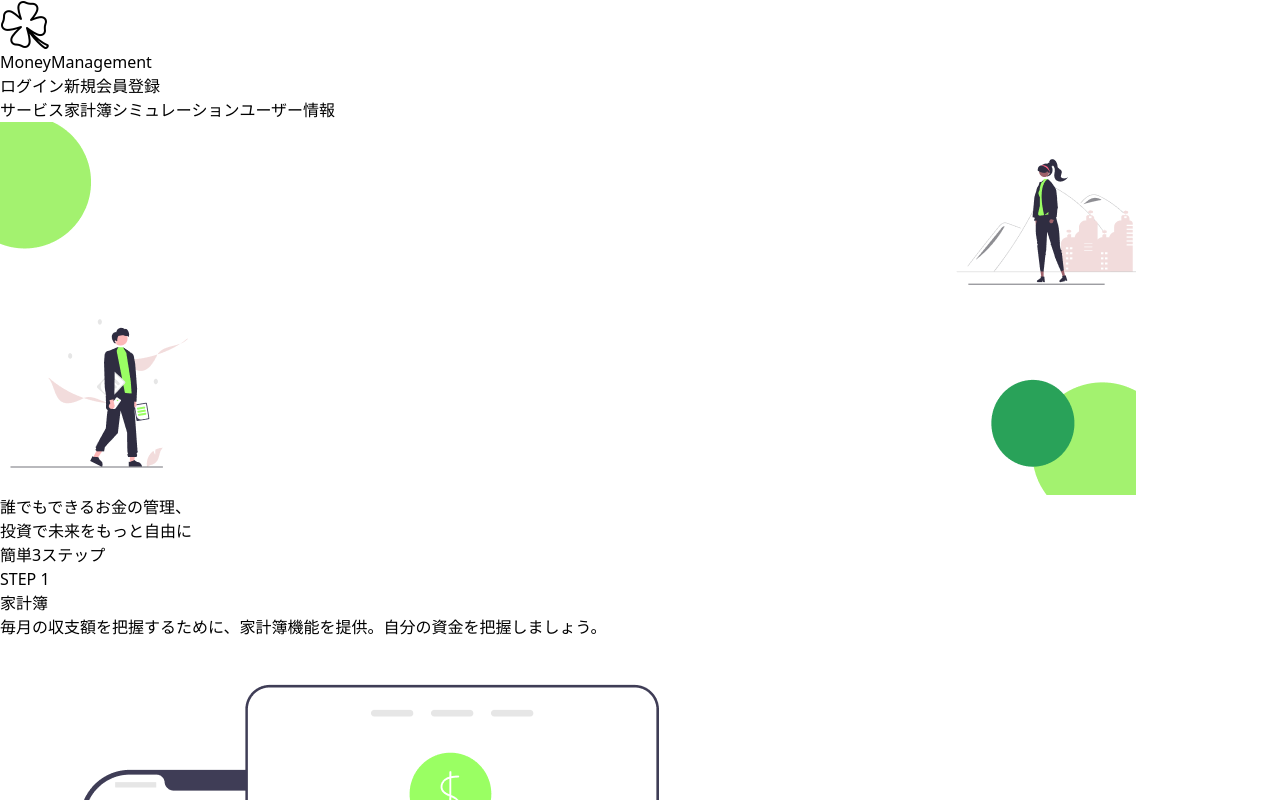
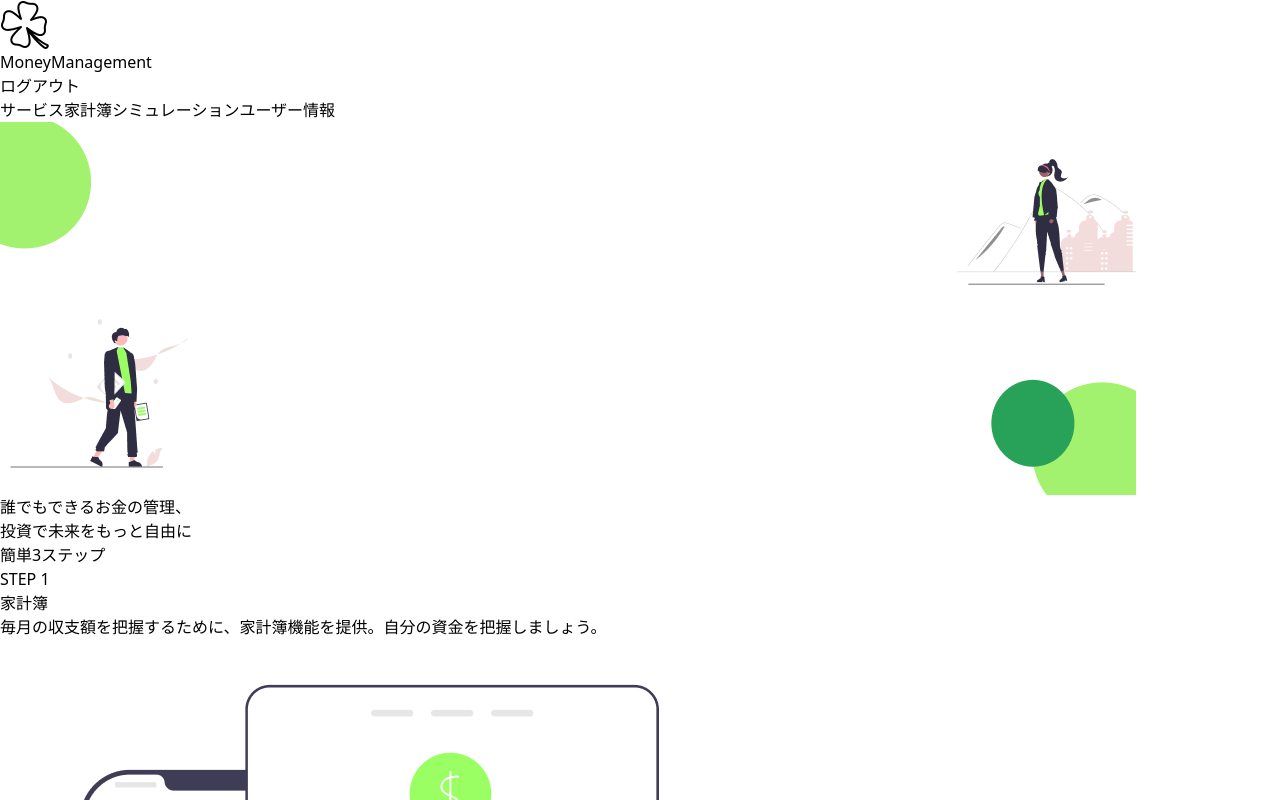
Before and after one commit to poppuko-n/MoneyManagement, a React (Vite) app in the folder my_react_app/: page /expense in a window 1280 px wide. Shown: the top 800 px of the page. Built offline with nearby package versions, Linux system fonts and the light colour scheme; sample sign-in values are in the browser's storage.

Commit message:
feat: ユーザー作成時にAPIレスポンスからトークンを取得して保存する処理を追加

```diff
--- a/my_react_app/src/Header.jsx
+++ b/my_react_app/src/Header.jsx
@@ -1,16 +1,24 @@
 import logoImage from "./assets/logo.png";
 
 const Header = ({ setIsSignIN, setIsSignUp }) => {
+  const isLoggedIn = !!localStorage.getItem('token');
+  const handleLogout = () => {
+    localStorage.removeItem('token');
+    alert("ログアウトしました");
+  };
+
   return (
     <header className="bg-white mb-2">
       <div className="container mx-auto flex items-center justify-between py-4 px-6">
         <div className="flex items-center">
           <img src={logoImage} alt="Logo" className="h-10 mr-2" />
           <a href="/" className="ml-2 text-2xl font-bold text-gray-800 tracking-wide">
-            <span >Money</span>
+            <span>Money</span>
             <span className="text-green-600">Management</span>
           </a>
         </div>
+
+        {!isLoggedIn && (
           <div className="hidden md:flex items-center space-x-4">
             <button
               className="text-gray-600 hover:text-green-500"
@@ -29,6 +37,17 @@ const Header = ({ setIsSignIN, setIsSignUp }) => {
               新規会員登録
             </button>
           </div>
+        )}
+        {isLoggedIn && (
+          <button
+          className="text-gray-600 hover:text-green-500"
+          onClick={() => {
+            handleLogout();
+          }}
+        >
+          ログアウト
+        </button>
+        )}
       </div>
     </header>
   );
--- a/my_react_app/src/lib/UserApi.js
+++ b/my_react_app/src/lib/UserApi.js
@@ -6,7 +6,9 @@ class UserApi {
   static createUser(user) {
     return axios
       .post(`${this.apiBaseUrl}/users`, {user: user})
-      .then(() => {
+      .then((response) => {
+        const token = response.data.token;
+        localStorage.getItem('token', token);
         alert("登録が完了しました。")
       })
       .catch(error => {
@@ -17,7 +19,9 @@ class UserApi {
   static signUpUser(user) {
     return axios
       .post(`${this.apiBaseUrl}/login`, user)
-      .then(() => {
+      .then((response) => {
+        const token = response.data.token;
+        localStorage.setItem(`token`, token);
         alert("ログインが成功しました。")
       })
       .catch(error => {
```
Lines whose indentation alone changed are shown as unchanged.
